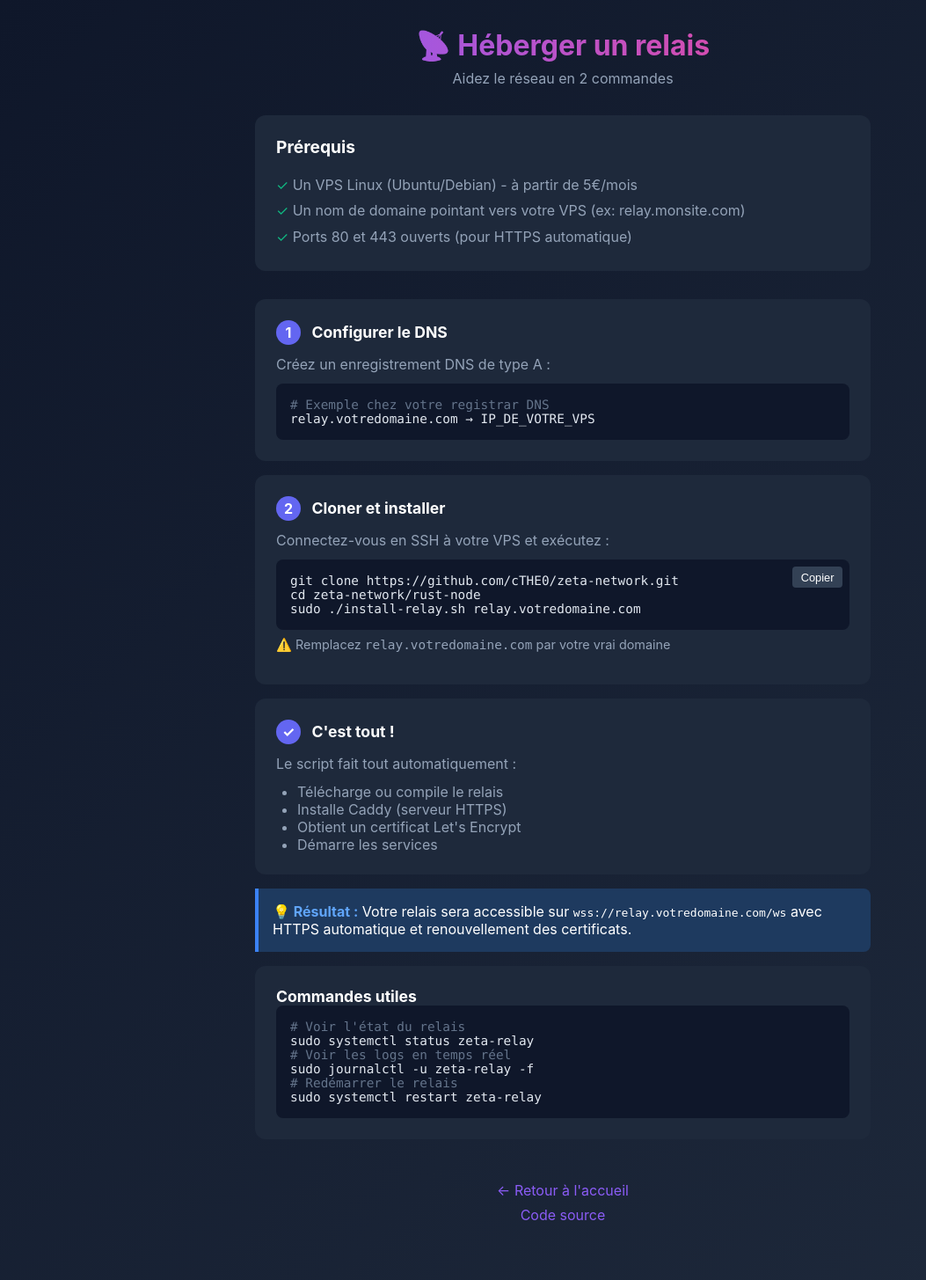
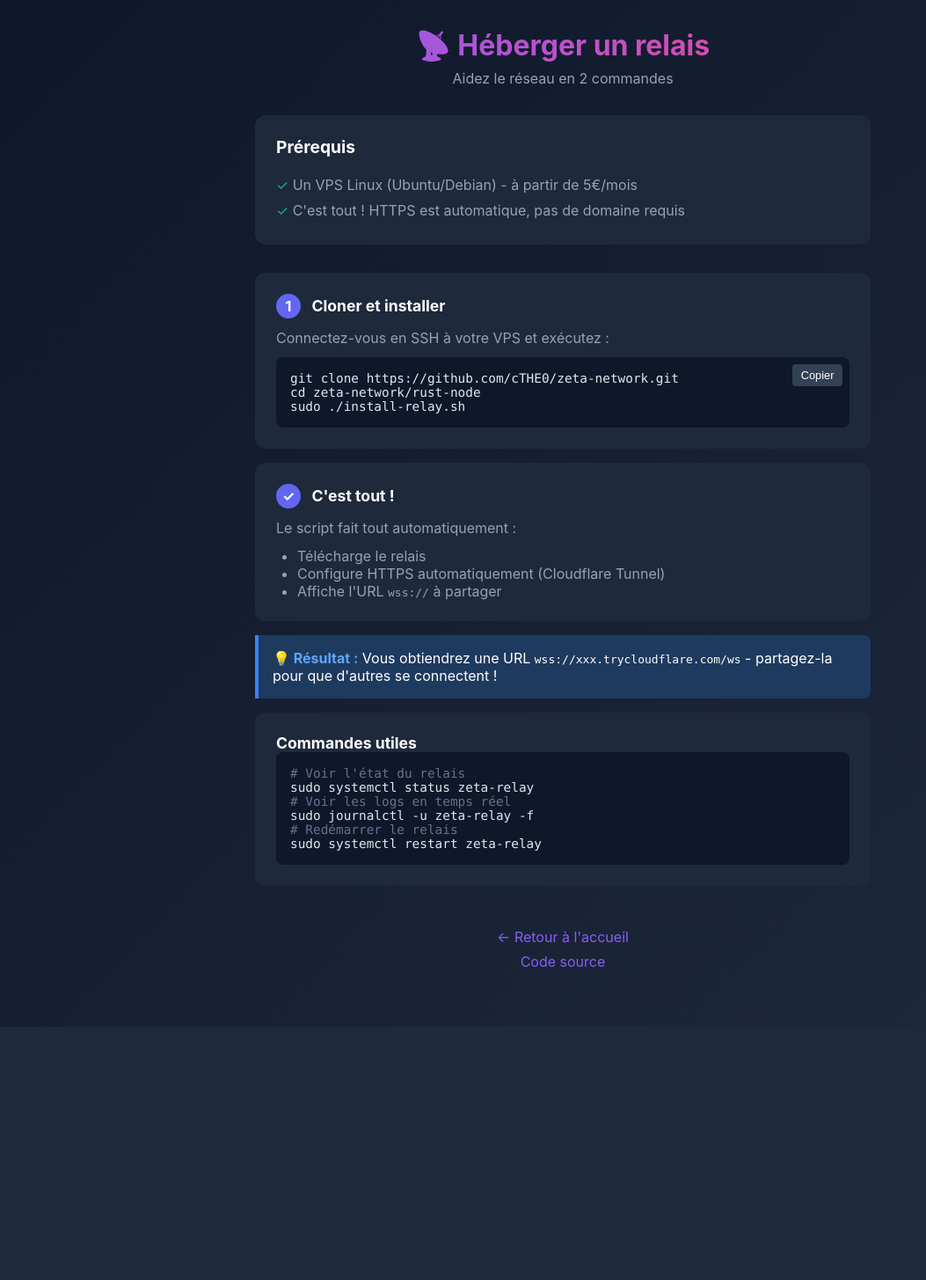
Before and after one commit to cTHE0/zeta-network, a Flask app: page /install in a window 1280 px wide. Shown: the whole page at 88% size, without its empty margins (0-1053 px from the left). After the commit the page ends 1099 px from the top, so only its background shows below. Run offline with Flask 3, Linux system fonts and the light colour scheme.

Commit message:
Simplify relay install: automatic HTTPS via Cloudflare Tunnel

```diff
--- a/pythonanywhere/templates/install.html
+++ b/pythonanywhere/templates/install.html
@@ -136,34 +136,20 @@
             <h2>Prérequis</h2>
             <ul>
                 <li>Un VPS Linux (Ubuntu/Debian) - à partir de 5€/mois</li>
-                <li>Un nom de domaine pointant vers votre VPS (ex: relay.monsite.com)</li>
-                <li>Ports 80 et 443 ouverts (pour HTTPS automatique)</li>
+                <li>C'est tout ! HTTPS est automatique, pas de domaine requis</li>
             </ul>
         </div>
 
         <div class="step">
             <span class="step-number">1</span>
-            <h3>Configurer le DNS</h3>
-            <p>Créez un enregistrement DNS de type A :</p>
-            <div class="code">
-                <span class="code-line code-comment"># Exemple chez votre registrar DNS</span>
-                <span class="code-line">relay.votredomaine.com  →  IP_DE_VOTRE_VPS</span>
-            </div>
-        </div>
-
-        <div class="step">
-            <span class="step-number">2</span>
             <h3>Cloner et installer</h3>
             <p>Connectez-vous en SSH à votre VPS et exécutez :</p>
             <div class="code">
                 <button class="copy-btn" onclick="copyCode(this)">Copier</button>
                 <span class="code-line">git clone https://github.com/cTHE0/zeta-network.git</span>
                 <span class="code-line">cd zeta-network/rust-node</span>
-                <span class="code-line">sudo ./install-relay.sh relay.votredomaine.com</span>
+                <span class="code-line">sudo ./install-relay.sh</span>
             </div>
-            <p style="color: #94a3b8; margin-top: 0.5rem; font-size: 0.9rem;">
-                ⚠️ Remplacez <code>relay.votredomaine.com</code> par votre vrai domaine
-            </p>
         </div>
 
         <div class="step">
@@ -171,15 +157,14 @@
             <h3>C'est tout !</h3>
             <p>Le script fait tout automatiquement :</p>
             <ul style="color: #94a3b8; margin-top: 0.5rem; padding-left: 1.5rem;">
-                <li>Télécharge ou compile le relais</li>
-                <li>Installe Caddy (serveur HTTPS)</li>
-                <li>Obtient un certificat Let's Encrypt</li>
-                <li>Démarre les services</li>
+                <li>Télécharge le relais</li>
+                <li>Configure HTTPS automatiquement (Cloudflare Tunnel)</li>
+                <li>Affiche l'URL <code>wss://</code> à partager</li>
             </ul>
         </div>
 
         <div class="info-box">
-            <strong>💡 Résultat :</strong> Votre relais sera accessible sur <code>wss://relay.votredomaine.com/ws</code> avec HTTPS automatique et renouvellement des certificats.
+            <strong>💡 Résultat :</strong> Vous obtiendrez une URL <code>wss://xxx.trycloudflare.com/ws</code> - partagez-la pour que d'autres se connectent !
         </div>
 
         <div class="step">
```
Also changed, not shown: 1 other file.
